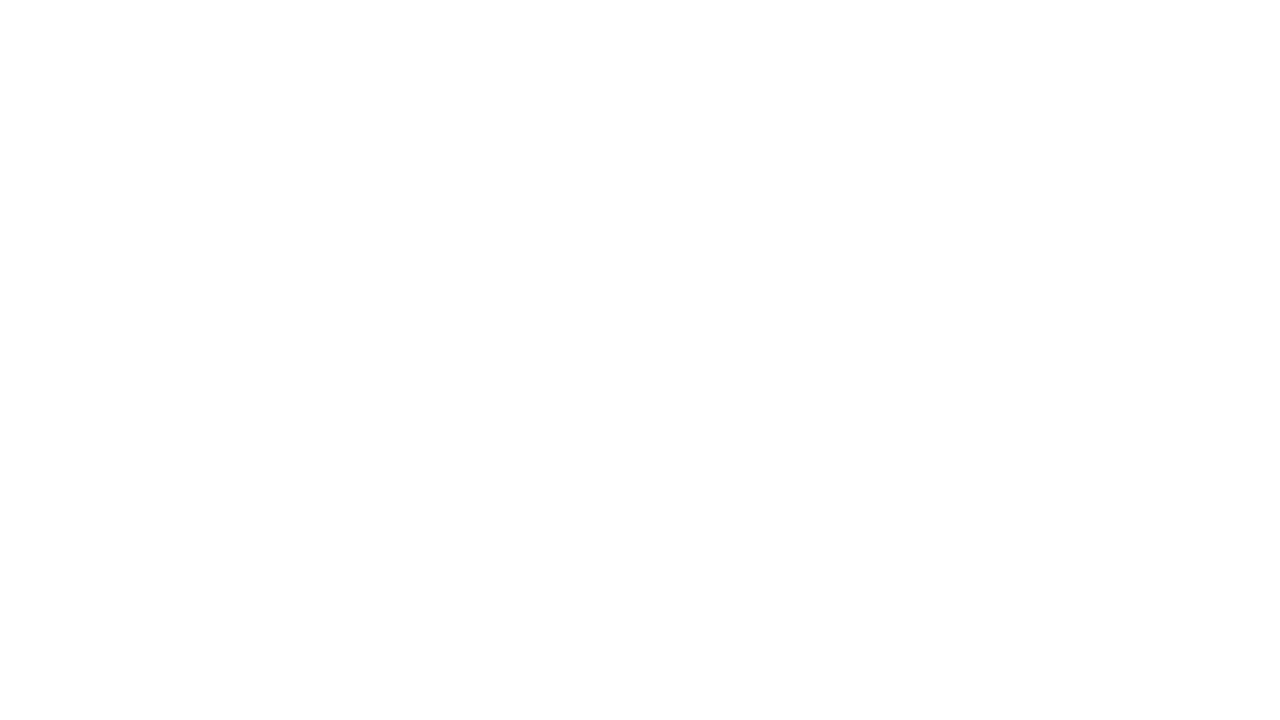
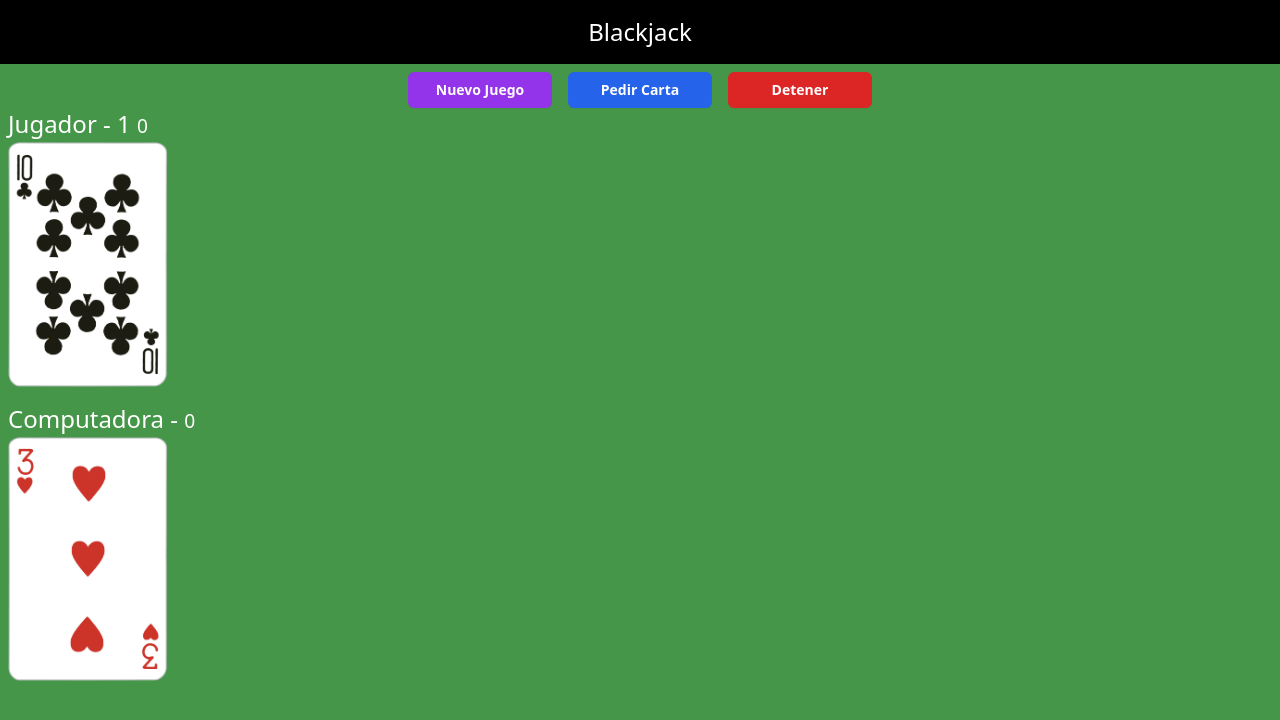
Before and after one commit to JSHectorM/JS-Moderno-FH, a plain HTML site: page index.html in a window 1280 px wide. Drawn offline with nearby package versions, Linux system fonts and the light colour scheme.

Commit message:
add elementos de html y estilos tailwind

```diff
--- a/assets/css/style.css
+++ b/assets/css/style.css
@@ -0,0 +1,11 @@
+html, body {
+    margin: 0;
+    padding: 0;
+    background-color: #469649;
+}
+#jugador-cartas, #computadora-cartas{
+    min-height: 180px;
+}
+.contenedor-cartas img {
+    height: 100%;
+}
--- a/index.html
+++ b/index.html
@@ -1,14 +1,61 @@
 <!DOCTYPE html>
 <html lang="es">
+
 <head>
     <meta charset="UTF-8">
     <meta name="viewport" content="width=device-width, initial-scale=1.0">
     <link rel="stylesheet" href="assets/css/style.css">
+    <link rel="shortcut icon" href="public/favicon.ico" type="image/x-icon">
+    <script src="https://cdn.tailwindcss.com"></script>
+    <script>
+        tailwind.config = {
+            theme: {
+                extend: {
+                    colors: {
+                        'greenF': '#469649',
+                        'white' : '#ffffff',
+                    }
+                }
+            }
+        }
+    </script>
     <title>Blackjack</title>
 </head>
+
 <body>
 
+    <header class="text-center bg-black text-white p-4 text-2xl">
+        Blackjack
+    </header>
+    <main class="text-white">
+        <div class="flex md:flex-row flex-wrap md:gap-4 gap-1 md:justify-center mt-2 flex-col items-center ">
+            <button class="max-w-xs min-w-36 px-4 py-2 font-semibold text-sm bg-purple-600 text-white rounded-md shadow-sm opacity-100 hover:bg-purple-700 hover:scale-110" type="button">
+                Nuevo Juego
+            </button>
+            <button class="max-w-xs min-w-36 px-4 py-2 font-semibold text-sm bg-blue-600 text-white rounded-md shadow-sm opacity-100 hover:bg-blue-700 hover:scale-110" type="button">
+                Pedir Carta
+            </button>
+            <button class="max-w-xs min-w-36 px-4 py-2 font-semibold text-sm bg-red-600 text-white rounded-md shadow-sm opacity-100 hover:bg-red-700 hover:scale-110" type="button">
+                Detener
+            </button>
+        </div>
+        <div class="mx-2 contenedor-cartas">
+            <div class="mb-4 min-h-90">
+                <h1 class="text-2xl">Jugador - 1 <small>0</small></h1>
+                <div class="flex flex-row " id="jugador-cartas">
+                    <img class="md:max-w-40 max-w-20" src="assets/cartas/10C.png" alt="carta">
+                </div>
+            </div>
+            <div>
+                <h1 class="text-2xl">Computadora - <small>0</small></h1>
+                <div class="flex flex-row " id="computadora-cartas">
+                    <img class="md:max-w-40 max-w-20" src="assets/cartas/3H.png" alt="carta">
+                </div>
+            </div>
+        </div>
+    </main>
 
     <script src="assets/js/app.js"></script>
 </body>
+
 </html>
```
